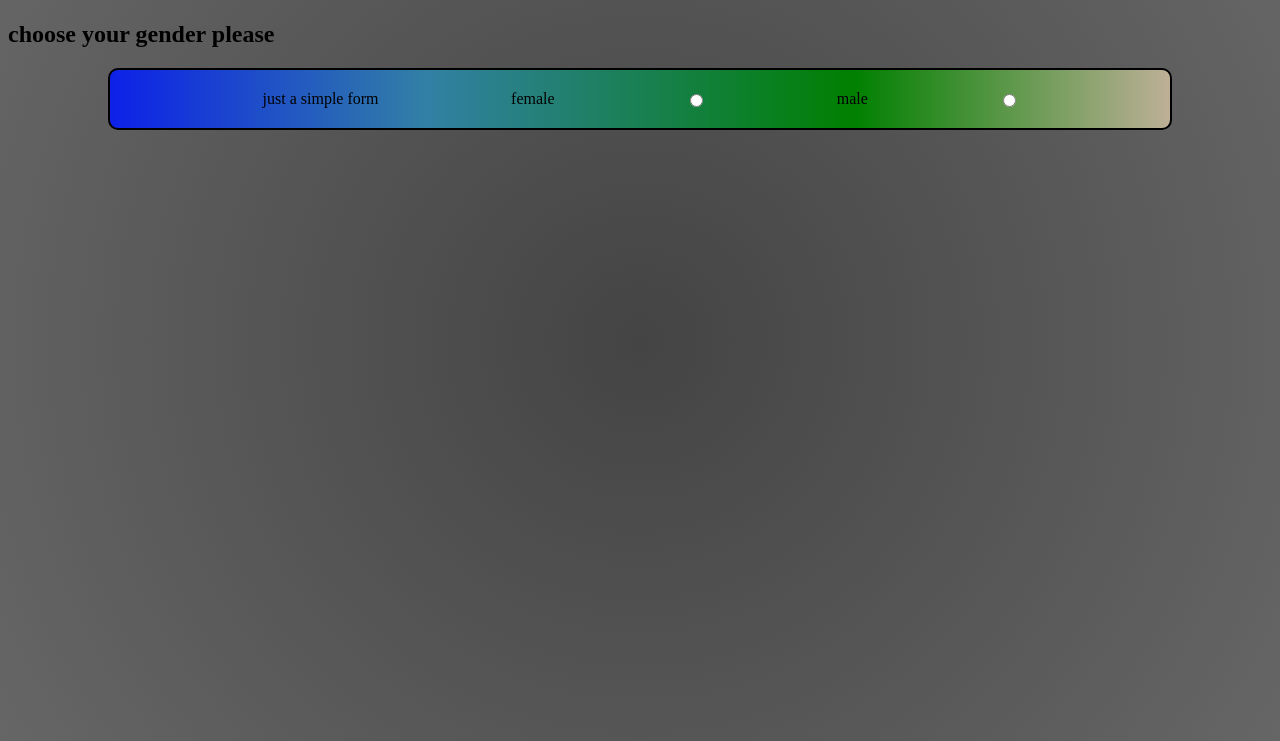
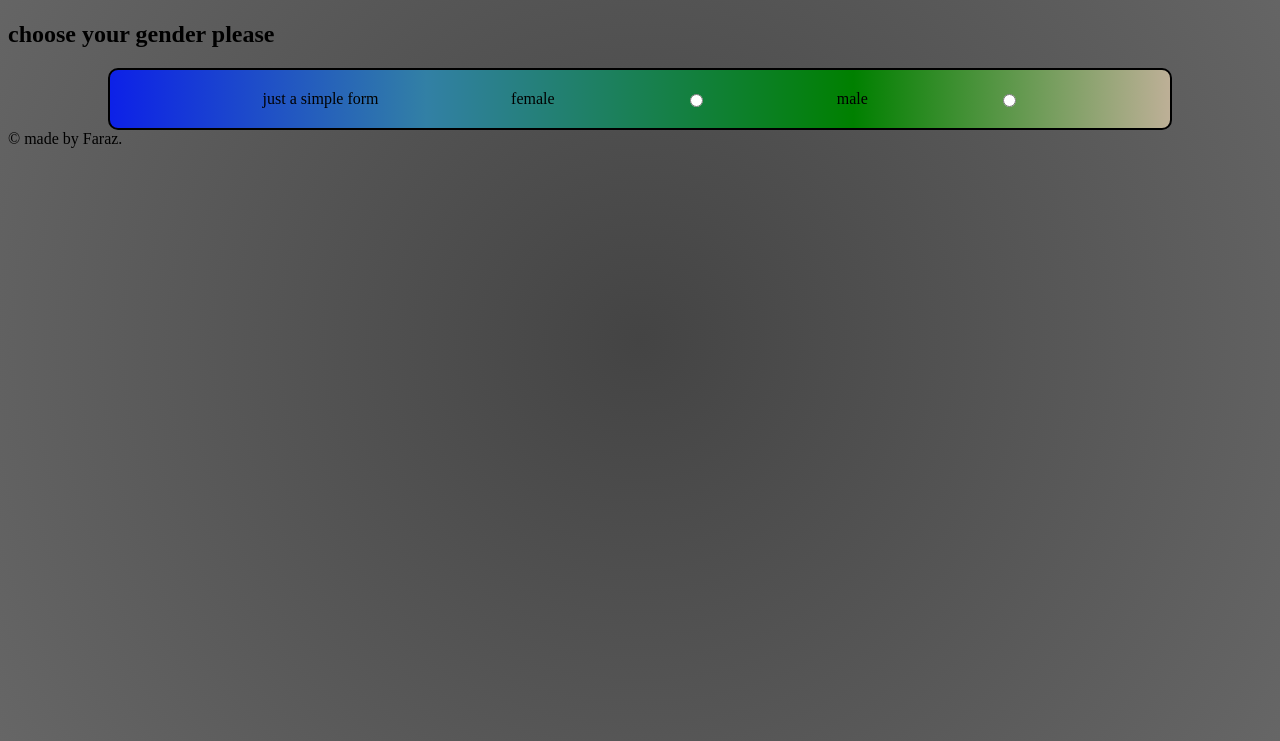
Before and after one commit to farazpc3/reactapp, a plain HTML site: page index.html in a window 1280 px wide. Shown: the part 59-800 px from the top of the page. Drawn offline with Linux system fonts and the light colour scheme.

Commit message:
added a footer in index.html

```diff
--- a/index.html
+++ b/index.html
@@ -16,5 +16,6 @@
       <label for="male">male</label>
       <input type="radio" value="male" name="gender" id="male" />
     </form>
+    <footer>&copy; made by Faraz.</footer>
   </body>
 </html>
```
